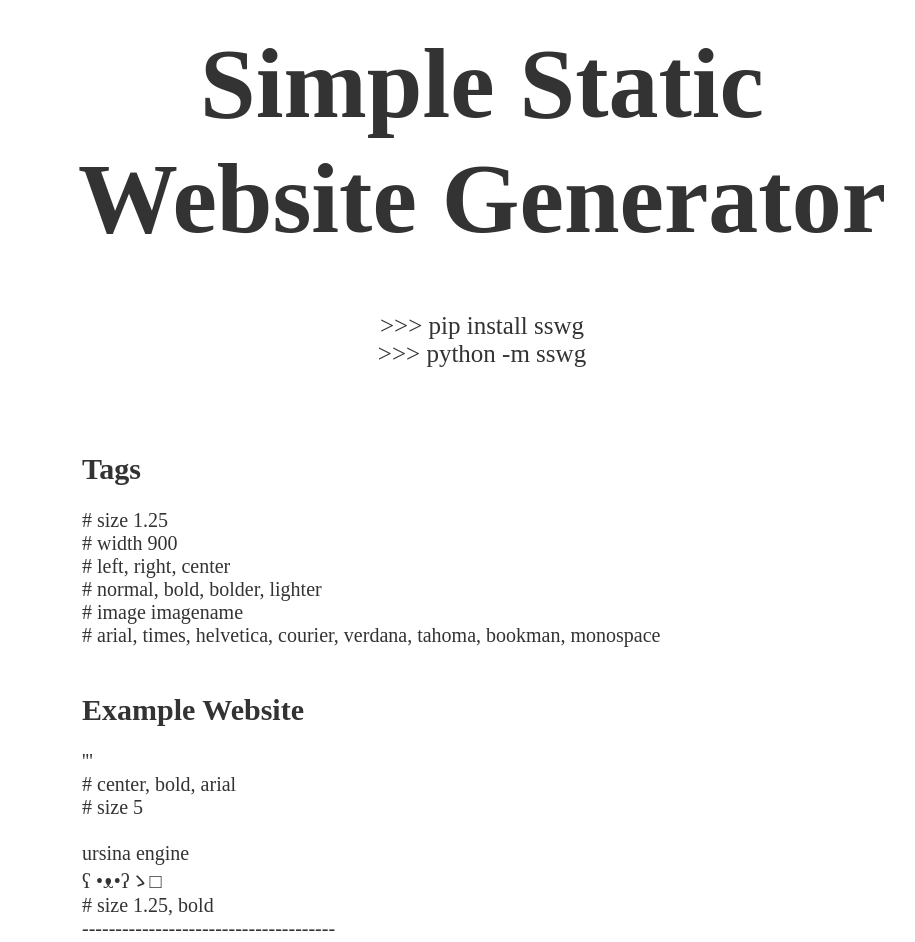
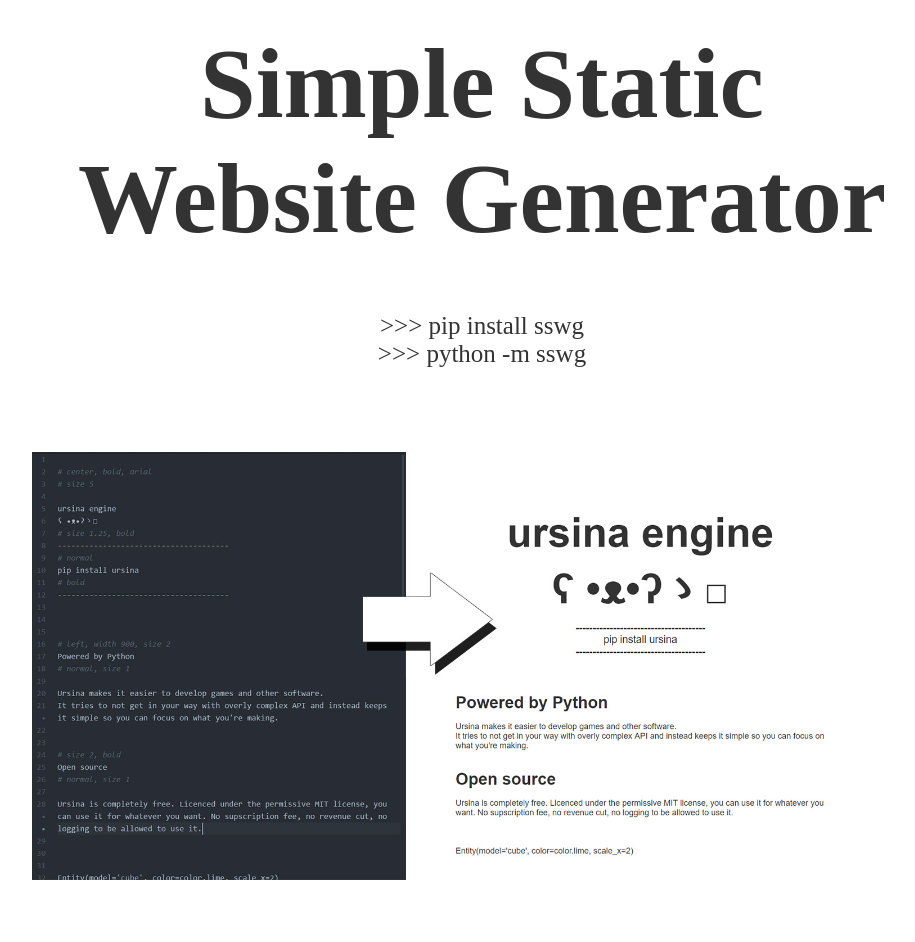
Before and after one commit to pokepetter/sswg, a plain HTML site: page index.html in a window 1280 px wide. Shown: the top 942 px of the page, without its empty margins (158-1073 px from the left). Drawn offline with Linux system fonts and the light colour scheme.

Commit message:
added screenshot to website

```diff
--- a/index.html
+++ b/index.html
@@ -6,7 +6,7 @@
 <left>
 <meta name="viewport" content="width=device-width, initial-scale=1.0"><title>sswg</title>
 
-<br>
+﻿<br>
 <div align="center">
 <div style="font-weight: bold">
 <div style="max-width: 900px; margin: auto;">
@@ -19,6 +19,11 @@ Simple Static Website Generator<br>
 >>> pip install sswg<br>
 >>> python -m sswg<br>
 <br>
+<br>
+<br>
+<div style="max-width: 1600px; margin: auto;">
+<img src="example_website.jpg"&nbsp;&nbsp;&nbsp;&nbsp; width=100%> <br>
+
 <br>
 <br>
 <div style="max-width: 800px; margin: auto;">
```
Also changed, not shown: example_website.jpg (added), sswg.txt.
